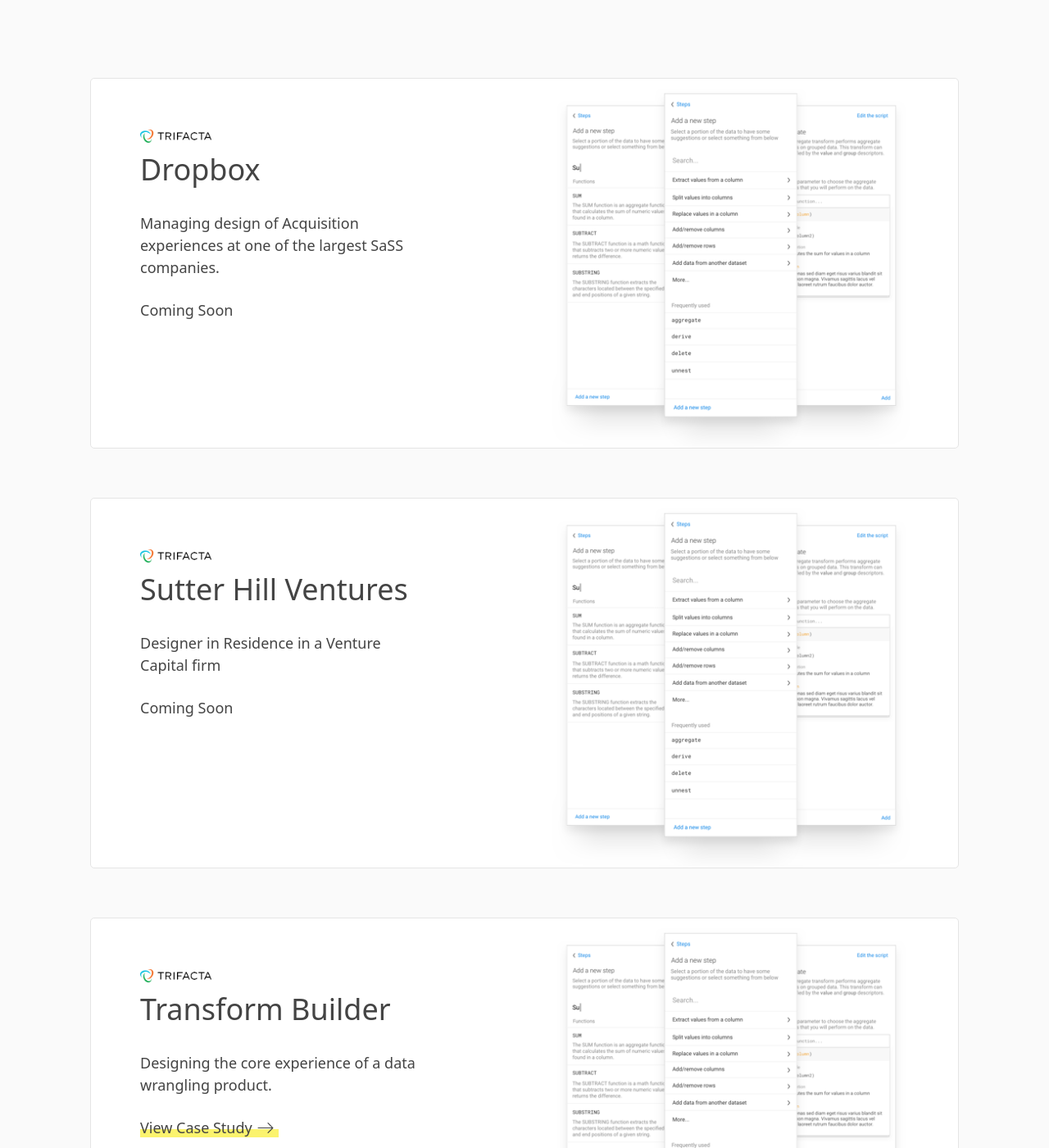
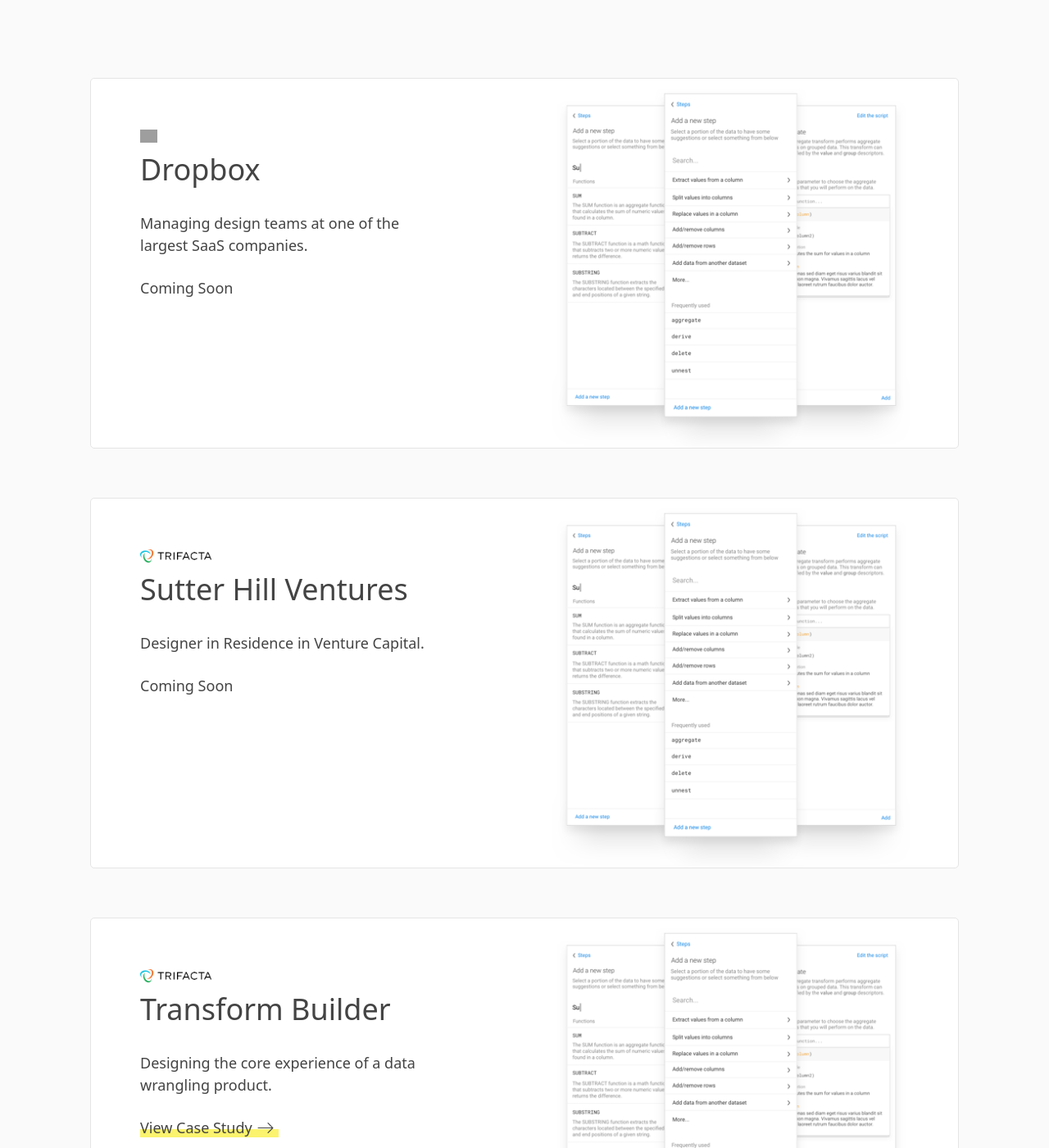
Before and after one commit to philipvanderbroek/philipvanderbroek.github.io, a Jekyll site: the page built from index.html, in a window 1280 px wide and 1400 px high, scrolled down 598 px. Shown: the whole window at 82% size. Built offline with Jekyll 4.4.1, drawn with Linux system fonts in a browser that asks for light colours; some of the changed text lies outside the part shown; grey boxes are pictures that could not be loaded.

Commit message:
Update index.html

```diff
--- a/index.html
+++ b/index.html
@@ -16,11 +16,11 @@
     <a href="mailto:philipvanderbroek@gmail.com">Email</a><a href="https://www.linkedin.com/in/philipvanderbroek/">LinkedIn</a>
   </div>
   <div class="projects">
-     <section id="shv-project" class="project">
-      <img class="logo" src="images/trifacta.png">
+     <section id="dropbox-project" class="project">
+      <img class="logo" src="images/dropboxlogo.png">
       <h1>Dropbox
       </h1>
-      <p>Managing design of Acquisition experiences at one of the largest SaSS companies.</p>
+      <p>Managing design teams at one of the largest SaaS companies.</p>
       <img class="projimg" src="images/transformer_project_hero.png">
       <p>Coming Soon</p>
     </section>
@@ -29,7 +29,7 @@
       <img class="logo" src="images/trifacta.png">
       <h1>Sutter Hill Ventures
       </h1>
-      <p>Designer in Residence in a Venture Capital firm</p>
+      <p>Designer in Residence in Venture Capital.</p>
       <img class="projimg" src="images/transformer_project_hero.png">
       <p>Coming Soon</p>
     </section>
```
Also changed, not shown: other parts of index.html (+1 -1 lines).
